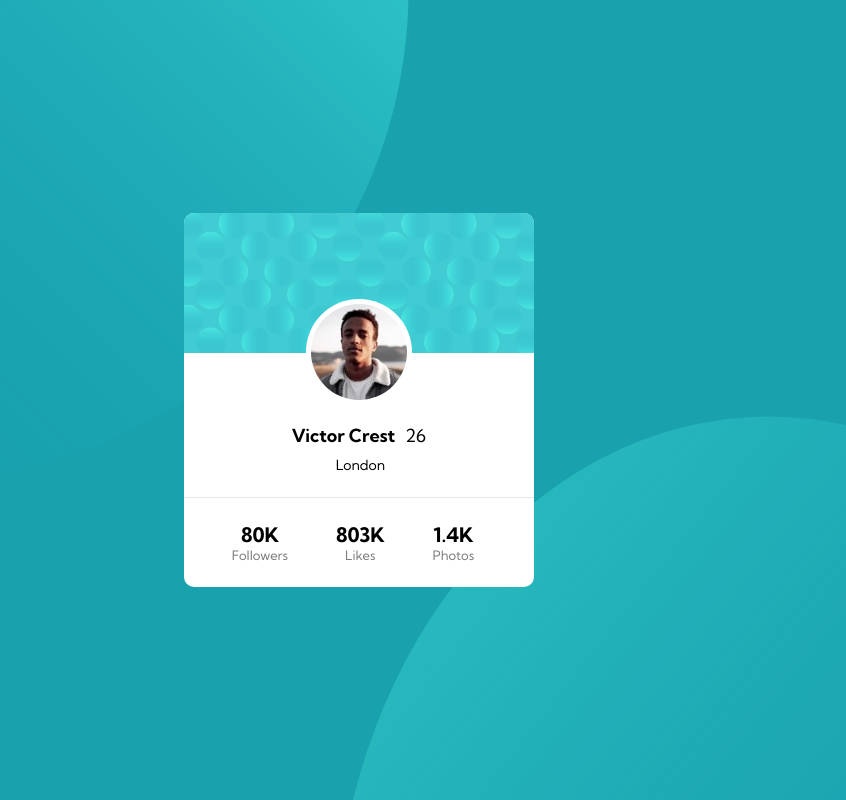
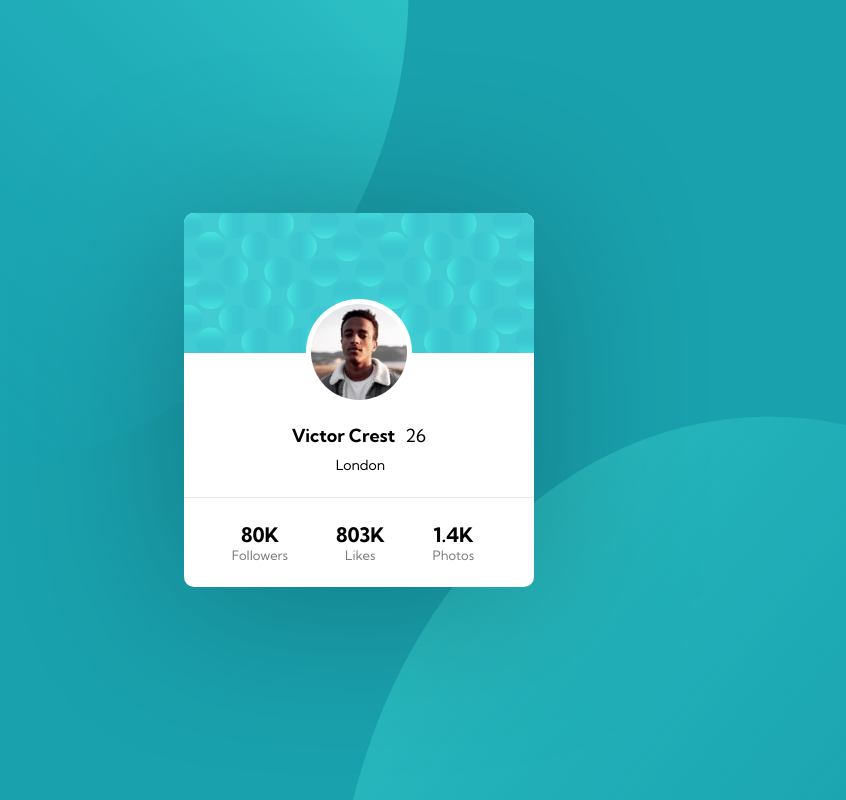
Before and after one commit to JCDMeira/Profile-card-component, a React (Create React App) app: page / in a window 1280 px wide. Shown: the whole page, without its empty margins (281-1127 px from the left). Built offline with nearby package versions, Linux system fonts and the light colour scheme.

Commit message:
Add: card shadow

```diff
--- a/src/components/Card/style.css
+++ b/src/components/Card/style.css
@@ -6,6 +6,8 @@
   z-index: 3;
   border-radius: 1rem;
   font-family: "Kumbh Sans";
+
+  filter: drop-shadow(0px 12px 80px rgba(0, 0, 0, 0.25));
 }
 
 .card img {
```
